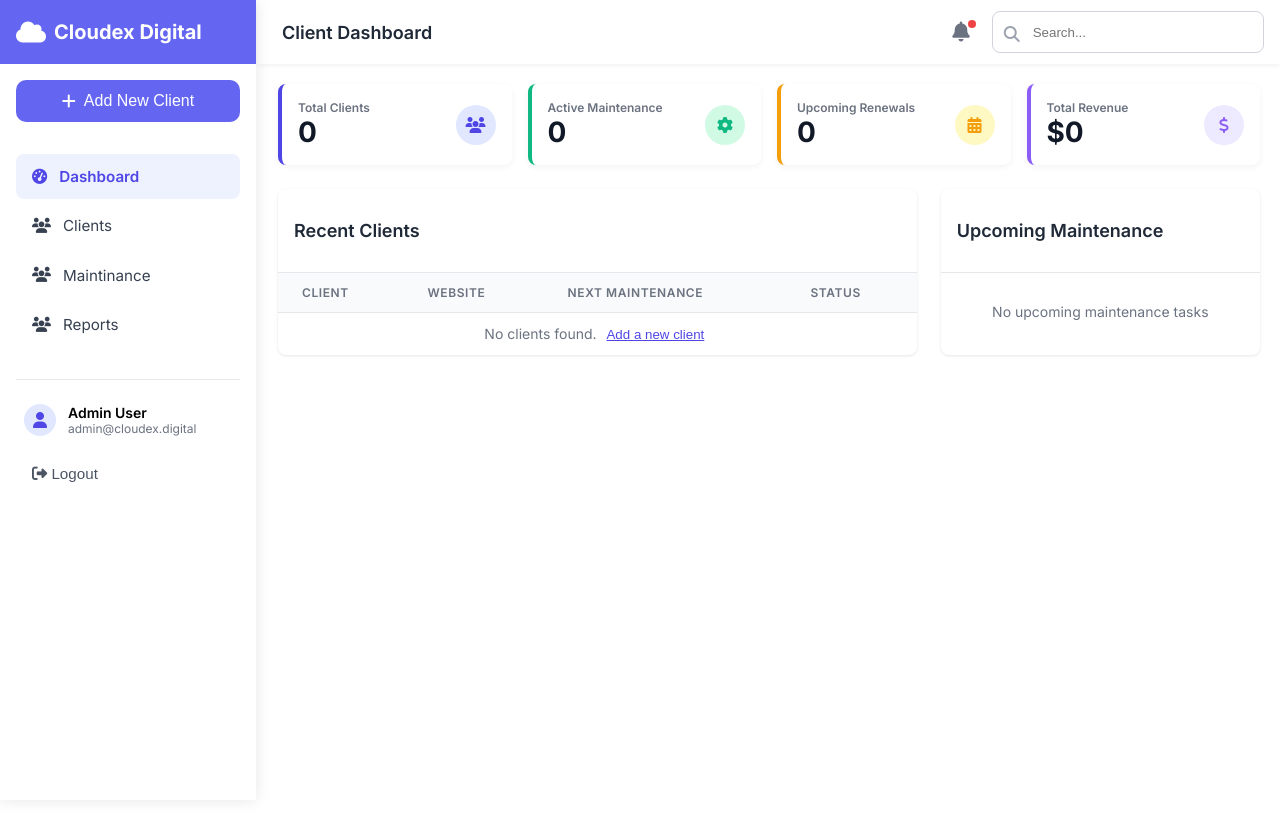
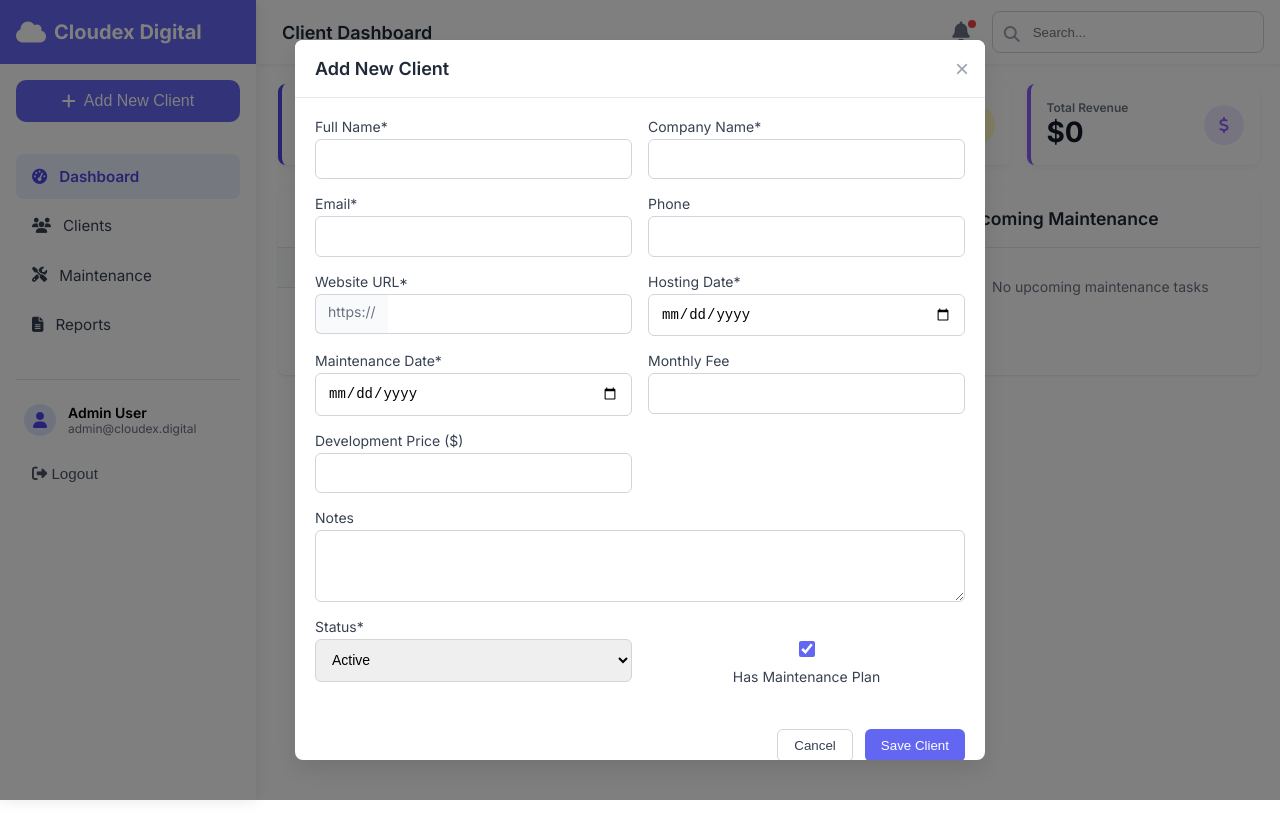
Before and after one commit to CloudexDigital/crmDashboard, a React (Vite) app: page / in a window 1280 px wide. Both pictures are taken after a click on the button "Add New Client". Shown: the top 838 px of the page. Built offline with nearby package versions, Linux system fonts and the light colour scheme.

Commit message:
updated recent clients

```diff
--- a/src/App.jsx
+++ b/src/App.jsx
@@ -7,12 +7,18 @@ import './styles/App.css'
 const App = () => {
   return (
     <Router>
-      <MainLayout>
-        <Routes>
-          <Route path="/" element={<Dashboard />} />
-          <Route path="/client" element={<Client />} />
-        </Routes>
-      </MainLayout>
+      <Routes>
+        <Route path="/" element={
+          <MainLayout>
+            <Dashboard />
+          </MainLayout>
+        } />
+        <Route path="/client" element={
+          <MainLayout>
+            <Client />
+          </MainLayout>
+        } />
+      </Routes>
     </Router>
   );
 };
--- /dev/null
+++ b/src/components/clientModal.jsx
@@ -0,0 +1,135 @@
+import { useState } from "react";
+import "../styles/clientModel.css";
+
+const AddClientModal = ({ isOpen, onClose, onSave }) => {
+  const [formData, setFormData] = useState({
+    fullName: "",
+    companyName: "",
+    email: "",
+    phone: "",
+    websiteUrl: "",
+    hostingDate: "",
+    maintenanceDate: "",
+    monthlyFee: "",
+    devPrice: "",
+    notes: "",
+    status: "active",
+    hasMaintenance: true,
+  });
+
+  if (!isOpen) return null;
+
+  const handleChange = (e) => {
+    const { name, value, type, checked } = e.target;
+    setFormData((prev) => ({
+      ...prev,
+      [name]: type === "checkbox" ? checked : value,
+    }));
+  };
+
+  const handleSubmit = (e) => {
+    e.preventDefault();
+    const client = {
+      ...formData,
+      websiteUrl: `https://${formData.websiteUrl}`,
+    };
+    onSave(client);
+    onClose();
+  };
+
+  return (
+    <div className="modal-overlay">
+      <div className="modal-content">
+        <div className="modal-header">
+          <h3>Add New Client</h3>
+          <button className="close-button" onClick={onClose}>
+            &times;
+          </button>
+        </div>
+
+        <form onSubmit={handleSubmit} className="modal-form">
+          <div className="form-group">
+            <label>Full Name*</label>
+            <input name="fullName" required value={formData.fullName} onChange={handleChange} />
+          </div>
+
+          <div className="form-group">
+            <label>Company Name*</label>
+            <input name="companyName" required value={formData.companyName} onChange={handleChange} />
+          </div>
+
+          <div className="form-group">
+            <label>Email*</label>
+            <input name="email" type="email" required value={formData.email} onChange={handleChange} />
+          </div>
+
+          <div className="form-group">
+            <label>Phone</label>
+            <input name="phone" value={formData.phone} onChange={handleChange} />
+          </div>
+
+          <div className="form-group">
+            <label>Website URL*</label>
+            <div className="url-input">
+              <span>https://</span>
+              <input name="websiteUrl" required value={formData.websiteUrl} onChange={handleChange} />
+            </div>
+          </div>
+
+          <div className="form-group">
+            <label>Hosting Date*</label>
+            <input type="date" name="hostingDate" required value={formData.hostingDate} onChange={handleChange} />
+          </div>
+
+          <div className="form-group">
+            <label>Maintenance Date*</label>
+            <input type="date" name="maintenanceDate" required value={formData.maintenanceDate} onChange={handleChange} />
+          </div>
+
+          <div className="form-group">
+            <label>Monthly Fee</label>
+            <input type="number" name="monthlyFee" value={formData.monthlyFee} onChange={handleChange} />
+          </div>
+
+          <div className="form-group">
+            <label>Development Price ($)</label>
+            <input type="number" name="devPrice" value={formData.devPrice} onChange={handleChange} />
+          </div>
+
+          <div className="form-group full-width">
+            <label>Notes</label>
+            <textarea name="notes" rows="3" value={formData.notes} onChange={handleChange}></textarea>
+          </div>
+
+          <div className="form-group">
+            <label>Status*</label>
+            <select name="status" value={formData.status} onChange={handleChange}>
+              <option value="active">Active</option>
+              <option value="inactive">Inactive</option>
+              <option value="pending">Pending</option>
+              <option value="on-hold">On Hold</option>
+            </select>
+          </div>
+
+          <div className="form-group checkbox-group">
+            <input
+              type="checkbox"
+              name="hasMaintenance"
+              checked={formData.hasMaintenance}
+              onChange={handleChange}
+              id="hasMaintenance"
+            />
+            <label htmlFor="hasMaintenance">Has Maintenance Plan</label>
+          </div>
+
+          <div className="form-actions full-width">
+            <button type="button" className="btn-secondary" onClick={onClose}>Cancel</button>
+            <button type="submit" className="btn-primary">Save Client</button>
+          </div>
+        </form>
+      </div>
+    </div>
+  );
+};
+
+export default AddClientModal;
--- a/src/components/recentClients.jsx
+++ b/src/components/recentClients.jsx
@@ -1,9 +1,16 @@
 import "../styles/RecentClients.css";
 
-const RecentClients = () => {
+export default function RecentClients({ openModal, clients = [] }) {
+  const today = new Date();
+  today.setHours(0, 0, 0, 0);
+
+  const upcomingMaintenance = clients.filter((client) => {
+    const maintenanceDate = new Date(client.maintenanceDate);
+    return maintenanceDate > today;
+  });
+
   return (
     <div className="recent-clients-grid">
-      {/* Recent Clients Table */}
       <div className="recent-clients-table">
         <div className="table-header">
           <h2>Recent Clients</h2>
@@ -16,32 +23,52 @@ const RecentClients = () => {
                 <th>Website</th>
                 <th>Next Maintenance</th>
                 <th>Status</th>
-                <th className="sr-only">Actions</th>
               </tr>
             </thead>
             <tbody>
-              <tr>
-                <td colSpan="5" className="no-data">
-                  No clients found.{" "}
-                  <button className="add-client-btn-card">Add a new client</button>
-                </td>
-              </tr>
+              {clients.length === 0 ? (
+                <tr>
+                  <td colSpan="4" className="no-data">
+                    <p>No clients found.</p>
+                    <button className="add-client-btn-card" onClick={openModal}>
+                      Add a new client
+                    </button>
+                  </td>
+                </tr>
+              ) : (
+                clients.map((client, i) => (
+                  <tr key={i}>
+                    <td>{client.fullName}</td>
+                    <td>{client.websiteUrl}</td>
+                    <td>{new Date(client.maintenanceDate).toLocaleDateString()}</td>
+                    <td>{client.status}</td>
+                  </tr>
+                ))
+              )}
             </tbody>
           </table>
         </div>
       </div>
 
-      {/* Upcoming Maintenance */}
       <div className="upcoming-maintenance">
         <div className="table-header">
           <h2>Upcoming Maintenance</h2>
         </div>
         <div className="maintenance-body">
-          <p>No upcoming maintenance tasks</p>
+          {upcomingMaintenance.length === 0 ? (
+            <p>No upcoming maintenance tasks</p>
+          ) : (
+            <ul>
+              {upcomingMaintenance.map((client, i) => (
+                <li key={i}>
+                  <strong>{client.fullName}</strong> —{" "}
+                  {new Date(client.maintenanceDate).toLocaleDateString()}
+                </li>
+              ))}
+            </ul>
+          )}
         </div>
       </div>
     </div>
   );
-};
-
-export default RecentClients;
+}
--- a/src/components/sidenav.jsx
+++ b/src/components/sidenav.jsx
@@ -1,7 +1,15 @@
 import { NavLink } from "react-router-dom";
+import { useState } from "react";
 import "../styles/sidenav.css";
 
-export default function Sidebar({ isOpen, toggleSidebar }) {
+export default function Sidebar({ isOpen, toggleSidebar, openModal }) {
+  const [isModalOpen, setIsModalOpen] = useState(false);
+
+  const handleSaveClient = () => {
+    // Save logic (optional)
+    setIsModalOpen(false);
+  };
+
   return (
     <>
       {isOpen && (
@@ -27,9 +35,13 @@ export default function Sidebar({ isOpen, toggleSidebar }) {
             <i className="fas fa-times"></i>
           </button>
         </div>
+
         <div className="sidebar-content">
           <div>
-            <button className="add-client-btn">
+            <button
+              className="add-client-btn"
+              onClick={openModal}
+            >
               <i className="fas fa-plus"></i>
               <span>Add New Client</span>
             </button>
@@ -52,21 +64,21 @@ export default function Sidebar({ isOpen, toggleSidebar }) {
             >
               <i className="fas fa-users"></i> Clients
             </NavLink>
-             <NavLink
+            <NavLink
               to="/main"
               className={({ isActive }) =>
                 `nav-link ${isActive ? "active" : ""}`
               }
             >
-              <i className="fas fa-users"></i> Maintinance
+              <i className="fas fa-tools"></i> Maintenance
             </NavLink>
-             <NavLink
+            <NavLink
               to="/rep"
               className={({ isActive }) =>
                 `nav-link ${isActive ? "active" : ""}`
               }
             >
-              <i className="fas fa-users"></i> Reports
+              <i className="fas fa-file-alt"></i> Reports
             </NavLink>
           </nav>
 
--- a/src/layout/mainLayout.jsx
+++ b/src/layout/mainLayout.jsx
@@ -1,10 +1,22 @@
+import React from "react";
 import { useState } from "react";
 import Sidebar from "../components/sidenav";
 import TopNav from "../components/TopNav";
+import AddClientModal from "../components/clientModal";
 import "../styles/mainLayout.css";
 
 const MainLayout = ({ children }) => {
   const [isSidebarOpen, setIsSidebarOpen] = useState(false);
+  const [isModalOpen, setIsModalOpen] = useState(false);
+  const [clients, setClients] = useState([]);
+
+  const openModal = () => setIsModalOpen(true);
+  const closeModal = () => setIsModalOpen(false);
+
+  const handleSave = (newClient) => {
+    setClients((prevClients) => [...prevClients, newClient]);
+    setIsModalOpen(false);
+  };
 
   const toggleSidebar = () => {
     setIsSidebarOpen((prev) => !prev);
@@ -12,10 +24,26 @@ const MainLayout = ({ children }) => {
 
   return (
     <>
-      <Sidebar isOpen={isSidebarOpen} toggleSidebar={toggleSidebar} />
+      <Sidebar
+        isOpen={isSidebarOpen}
+        toggleSidebar={toggleSidebar}
+        openModal={openModal}
+      />
+
       <div className="main-layout">
         <TopNav toggleSidebar={toggleSidebar} />
-        <main className="main-content">{children}</main>
+
+        <main className="main-content">
+          {React.isValidElement(children)
+            ? React.cloneElement(children, { openModal, clients })
+            : children}
+        </main>
+
+        <AddClientModal
+          isOpen={isModalOpen}
+          onClose={() => setIsModalOpen(false)}
+          onSave={handleSave}
+        />
       </div>
     </>
   );
--- a/src/pages/dashboard.jsx
+++ b/src/pages/dashboard.jsx
@@ -2,11 +2,11 @@ import "../styles/dashboard.css"
 import DashboardStats from "../components/dashboardStats";
 import RecentClients from "../components/recentClients";
 
-const Dashboard = () => {
+const Dashboard = ({openModal, clients}) => {
   return (
     <div className="dashboard">
       <DashboardStats />
-      <RecentClients/>
+      <RecentClients openModal={openModal} clients={clients}/>
     </div>
   );
 };
--- /dev/null
+++ b/src/styles/clientModel.css
@@ -0,0 +1,174 @@
+/* Overlay */
+.modal-overlay {
+  position: fixed;
+  inset: 0;
+  background: rgba(0, 0, 0, 0.5);
+  display: flex;
+  align-items: center;
+  justify-content: center;
+  z-index: 50;
+}
+
+/* Modal Container */
+.modal-content {
+  background: white;
+  border-radius: 0.5rem;
+  width: 100%;
+  max-width: 690px;
+  max-height: 90vh;
+  overflow-y: auto;
+  box-shadow: 0 10px 25px rgba(0, 0, 0, 0.1);
+  position: relative;
+}
+
+/* Modal Header */
+.modal-header {
+  border-bottom: 1px solid #e5e7eb;
+  position: sticky;
+  top: 0;
+  background-color: white;
+  z-index: 10;
+  display: flex;
+  justify-content: space-between;
+  align-items: center;
+  padding-right: 10px;
+}
+
+.modal-header h3 {
+  font-size: 1.125rem;
+  font-weight: 600;
+  color: #1f2937;
+  padding-left: 20px;
+}
+
+.close-button {
+  background: none;
+  border: none;
+  font-size: 1.5rem;
+  color: #9ca3af;
+  cursor: pointer;
+}
+.close-button:hover {
+  color: #4b5563;
+}
+
+/* Modal Body */
+.modal-body {
+  padding: 1rem;
+}
+
+.modal-form {
+  display: grid;
+  grid-template-columns: 1fr;
+  gap: 1rem;
+  padding: 20px;
+}
+
+@media (min-width: 768px) {
+  .modal-form {
+    grid-template-columns: 1fr 1fr;
+  }
+}
+
+.form-group {
+  display: flex;
+  flex-direction: column;
+}
+
+.form-group label {
+  font-size: 0.875rem;
+  font-weight: 500;
+  color: #374151;
+  margin-bottom: 0.25rem;
+}
+
+.form-group input,
+.form-group select,
+.form-group textarea {
+  padding: 0.7rem 0.75rem;
+  border: 1px solid #d1d5db;
+  border-radius: 0.375rem;
+  font-size: 0.875rem;
+  outline: none;
+}
+
+.form-group input:focus,
+.form-group select:focus,
+.form-group textarea:focus {
+  border-color: #6366f1;
+  box-shadow: 0 0 0 1px #6366f1;
+}
+
+.url-input {
+  display: flex;
+}
+
+.url-input span {
+  padding: 0.5rem 0.75rem;
+  background: #f9fafb;
+  border: 1px solid #d1d5db;
+  border-right: none;
+  color: #6b7280;
+  font-size: 0.875rem;
+  border-radius: 0.375rem 0 0 0.375rem;
+}
+
+.url-input input {
+  border-left: none;
+  border-radius: 0 0.375rem 0.375rem 0;
+  flex-grow: 1;
+}
+
+/* Checkbox group */
+.checkbox-group {
+  display: flex;
+  align-items: center;
+  gap: 0.5rem;
+  margin-top: 20px;
+}
+
+.checkbox-group input[type="checkbox"] {
+  width: 1rem;
+  height: 1rem;
+  accent-color: #6366f1;
+}
+
+/* Full Width */
+.full-width {
+  grid-column: span 2;
+}
+
+/* Actions */
+.form-actions {
+  display: flex;
+  justify-content: flex-end;
+  gap: 0.75rem;
+  margin-top: 1.5rem;
+}
+
+.btn-primary {
+  background: #6366f1;
+  color: white;
+  padding: 0.5rem 1rem;
+  border-radius: 0.375rem;
+  border: none;
+  cursor: pointer;
+  font-weight: 500;
+}
+
+.btn-primary:hover {
+  background: #4f46e5;
+}
+
+.btn-secondary {
+  background: white;
+  color: #374151;
+  padding: 0.5rem 1rem;
+  border-radius: 0.375rem;
+  border: 1px solid #d1d5db;
+  cursor: pointer;
+}
+
+.btn-secondary:hover {
+  background: #f3f4f6;
+}
--- a/src/styles/recentClients.css
+++ b/src/styles/recentClients.css
@@ -20,12 +20,12 @@
 }
 
 .table-header {
-  padding: 1rem;
+  padding: 4px 1rem;
   border-bottom: 1px solid #e5e7eb;
 }
 
 .table-header h2 {
-  font-size: 1.125rem;
+  font-size: 1.1rem;
   font-weight: 600;
   color: #1f2937;
 }
@@ -53,9 +53,10 @@ td {
 }
 
 th {
-  font-weight: 600;
+  font-weight: 300;
   text-transform: uppercase;
   letter-spacing: 0.05em;
+  font-size: 12px;
 }
 
 tbody tr {
--- a/src/styles/topNav.css
+++ b/src/styles/topNav.css
@@ -1,7 +1,7 @@
 .topnav {
   position: fixed;
   top: 0;
-  left: 258px; /* same as your sidebar width */
+  left: 258px;
   right: 0;
   height: 64px;
   background-color: white;
```
Also changed, not shown: src/index.css (deleted).
